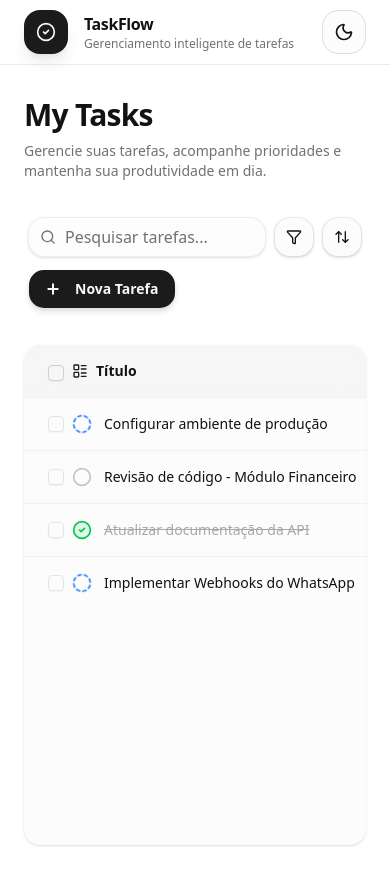
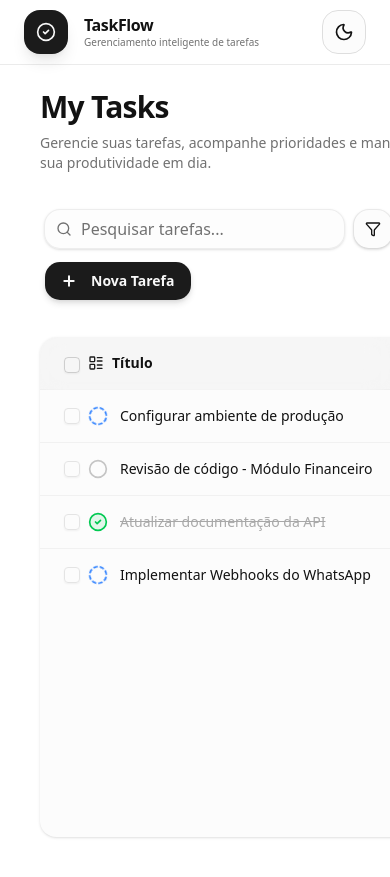
Before and after one commit to Matheus1415/taskflow, a React (Vite) app in the folder client/: page / in a window 390 px wide. After the commit the page ends 844 px from the top, so only its background shows below. Built offline with nearby package versions, Linux system fonts and the light colour scheme.

Commit message:
fix: justment in layout

```diff
--- a/client/src/layout/index.tsx
+++ b/client/src/layout/index.tsx
@@ -3,51 +3,39 @@
 import { useEffect, useState } from "react";
 import { Moon, SunMedium, CheckCircle2 } from "lucide-react";
 import { Outlet } from "react-router";
+import { ScrollArea } from "@/components/ui/scroll-area";
 
-export default function LayoutDefault(){
+export default function LayoutDefault() {
   const [theme, setTheme] = useState<"light" | "dark">("light");
 
   useEffect(() => {
-    const savedTheme = localStorage.getItem("theme") as
-      | "light"
-      | "dark"
-      | null;
-
-    const systemPrefersDark = window.matchMedia(
-      "(prefers-color-scheme: dark)"
-    ).matches;
-
+    const savedTheme = localStorage.getItem("theme") as "light" | "dark" | null;
+    const systemPrefersDark = window.matchMedia("(prefers-color-scheme: dark)").matches;
     const currentTheme = savedTheme || (systemPrefersDark ? "dark" : "light");
 
     setTheme(currentTheme);
-
-    document.documentElement.classList.toggle(
-      "dark",
-      currentTheme === "dark"
-    );
+    document.documentElement.classList.toggle("dark", currentTheme === "dark");
   }, []);
 
   const toggleTheme = () => {
     const nextTheme = theme === "light" ? "dark" : "light";
-
     setTheme(nextTheme);
-
     localStorage.setItem("theme", nextTheme);
-
-    document.documentElement.classList.toggle(
-      "dark",
-      nextTheme === "dark"
-    );
+    document.documentElement.classList.toggle("dark", nextTheme === "dark");
   };
 
   return (
-    <div className="min-h-screen bg-background text-foreground transition-colors duration-300">
-      <div className="absolute inset-0 -z-10 overflow-hidden">
+    // Container pai fixo na altura da tela (h-screen) e sem scroll nativo (overflow-hidden)
+    <div className="relative h-screen w-full flex flex-col bg-background text-foreground transition-colors duration-300 overflow-hidden">
+
+      {/* Background decorativo fixo atrás de tudo */}
+      <div className="absolute inset-0 -z-10 overflow-hidden pointer-events-none">
         <div className="absolute left-0 top-0 h-[500px] w-[500px] rounded-full bg-primary/5 blur-3xl" />
         <div className="absolute bottom-0 right-0 h-[400px] w-[400px] rounded-full bg-primary/5 blur-3xl" />
       </div>
 
-      <header className="sticky top-0 z-50 border-b border-border/60 bg-background/80 backdrop-blur-xl">
+      {/* Header fixo no topo (shrink-0 impede que o flex esmague o header) */}
+      <header className="shrink-0 z-50 border-b border-border/60 bg-background/80 backdrop-blur-xl">
         <div className="mx-auto flex h-16 items-center justify-between px-6">
           <div className="flex items-center gap-4">
             <div className="flex h-11 w-11 items-center justify-center rounded-2xl bg-primary text-primary-foreground shadow-lg shadow-primary/10">
@@ -55,11 +43,10 @@ export default function LayoutDefault(){
             </div>
 
             <div className="flex flex-col">
-              <h1 className="text-base font-semibold tracking-tight">
+              <h1 className="text-base font-semibold tracking-tight leading-tight">
                 TaskFlow
               </h1>
-
-              <span className="text-xs text-muted-foreground">
+              <span className="text-[10px] sm:text-xs text-muted-foreground">
                 Gerenciamento inteligente de tarefas
               </span>
             </div>
@@ -70,19 +57,18 @@ export default function LayoutDefault(){
               onClick={toggleTheme}
               className="flex h-11 w-11 items-center justify-center rounded-2xl border border-border bg-card/80 transition-all duration-200 hover:scale-[1.03] hover:bg-accent hover:text-accent-foreground cursor-pointer"
             >
-              {theme === "light" ? (
-                <Moon className="h-5 w-5" />
-              ) : (
-                <SunMedium className="h-5 w-5" />
-              )}
+              {theme === "light" ? <Moon className="h-5 w-5" /> : <SunMedium className="h-5 w-5" />}
             </button>
           </div>
         </div>
       </header>
 
-      <main className="mx-auto flex w-full flex-1 flex-col py-8">
-        <Outlet />
-      </main>
+      {/* ScrollArea agora ocupa todo o espaço restante (flex-1) */}
+      <ScrollArea className="flex-1 w-full h-full">
+        <main className="container mx-auto flex w-full flex-col py-6 px-4 md:px-6 lg:py-8">
+          <Outlet />
+        </main>
+      </ScrollArea>
     </div>
   );
 }
--- a/client/src/pages/TaskHomePage/index.tsx
+++ b/client/src/pages/TaskHomePage/index.tsx
@@ -3,7 +3,7 @@ import TaskToolbar from "./components/TaskToolbar";
 
 export default function TaskHomePage() {
     return (
-        <div className="flex flex-col gap-8 px-6">
+        <div className="flex flex-col gap-8 px-6 h-full">
             <section className="flex flex-col gap-6 lg:flex-row lg:items-center lg:justify-between">
                 <div className="space-y-2">
                     <h1 className="text-3xl font-bold tracking-tight">
```
